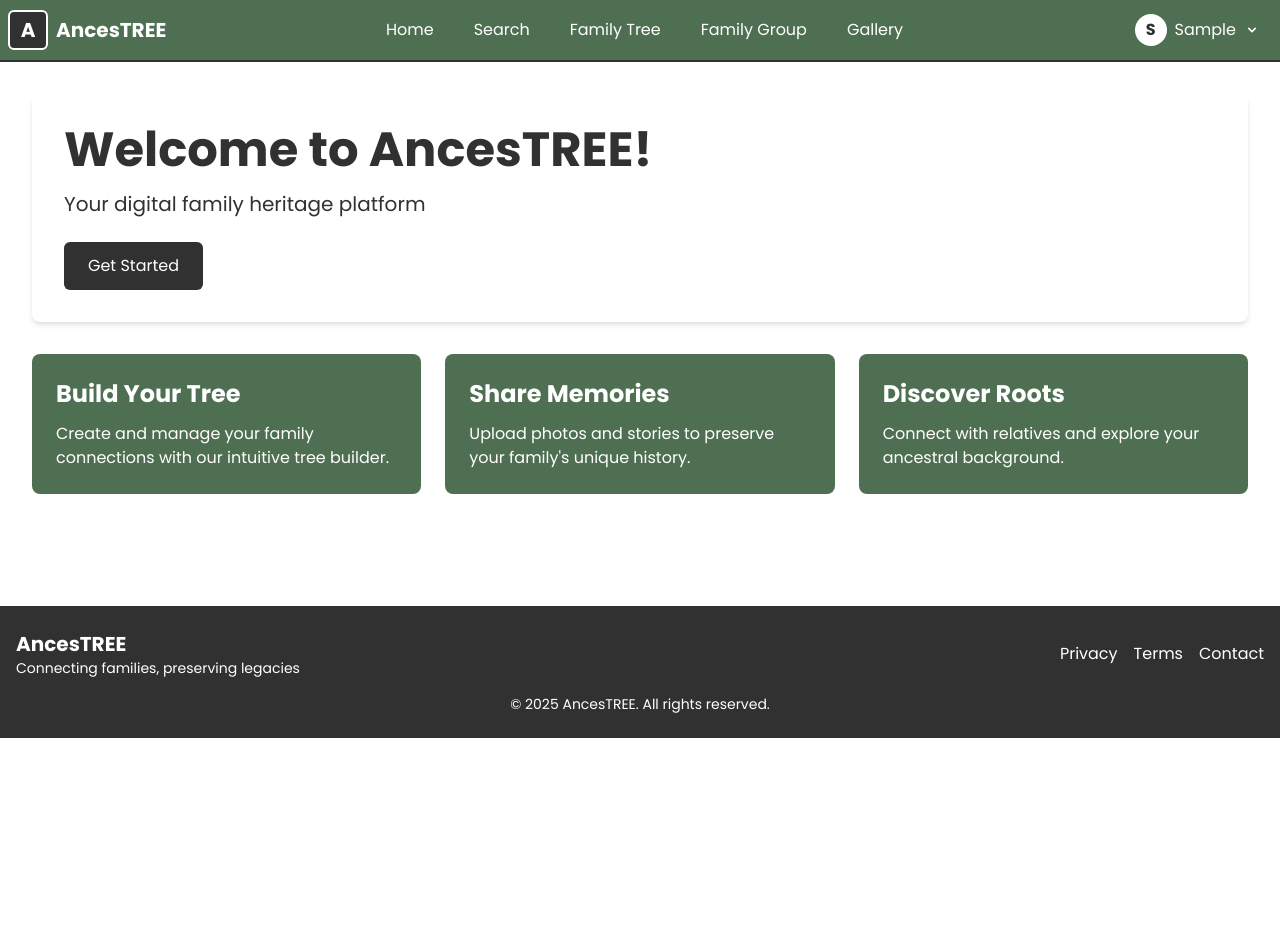
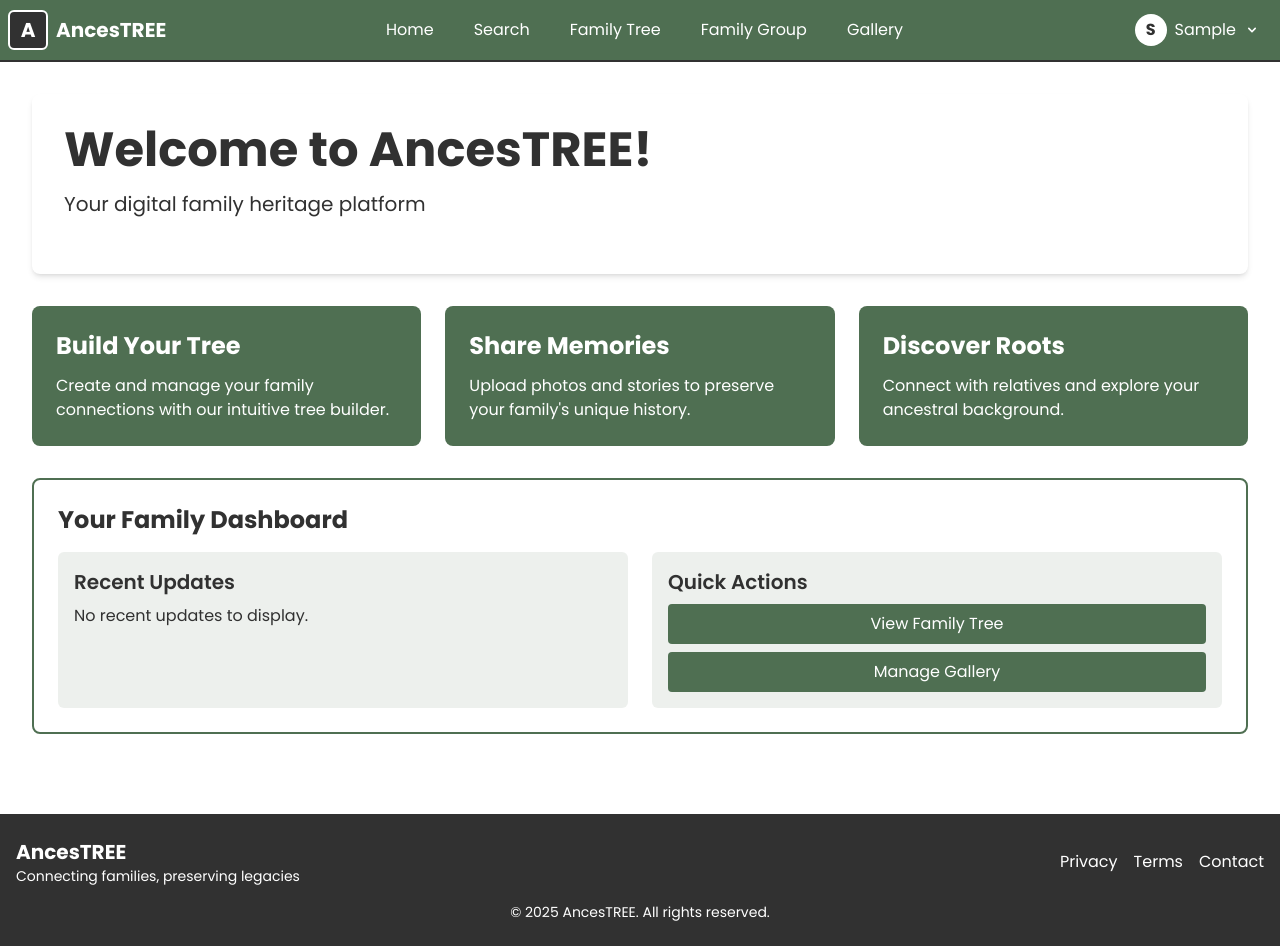
Before and after one commit to DioneCabigas/Capstone-AncesTREE, a Next.js app in the folder ancestree-frontend/: page /auth/home in a window 1280 px wide. Before the commit the page ends 800 px from the top, so only its background shows below. Built offline with nearby package versions, Linux system fonts and the light colour scheme; no server answers; the database is empty; sample sign-in values are in the browser's storage.

Commit message:
Made changes at home page to make "Your Family Dashboard" not load anymore

```diff
--- a/ancestree-frontend/app/auth/home/page.jsx
+++ b/ancestree-frontend/app/auth/home/page.jsx
@@ -80,14 +80,6 @@ function HomeContent() {
           <h1 className="text-5xl font-bold text-[#313131] mb-4">Welcome to AncesTREE!</h1>
           <p className="text-xl text-[#313131] mb-6">Your digital family heritage platform</p>
 
-          {/* Call to action button using accent color */}
-          {!user && (
-            <Link href="/auth/signup">
-              <button className="bg-[#313131] text-white px-6 py-3 rounded-md hover:bg-opacity-90 transition-colors">
-                Get Started
-              </button>
-            </Link>
-          )}
         </div>
 
         {/* Show verification message if user's email is not verified */}
@@ -113,8 +105,7 @@ function HomeContent() {
           </div>
         </div>
 
-        {/* Authenticated content section */}
-        {user && user.emailVerified && (
+        {/* Dashboard section - removed authentication check */}
         <div className="bg-white border-2 border-[#4F6F52] rounded-lg p-6">
           <h2 className="text-2xl font-bold text-[#313131] mb-4">Your Family Dashboard</h2>
           <div className="grid grid-cols-1 md:grid-cols-2 gap-6">
@@ -139,7 +130,6 @@ function HomeContent() {
             </div>
           </div>
         </div>
-        )}
       </div>
 
       {/* Footer with accent color */}
```
Lines whose indentation alone changed are shown as unchanged.
